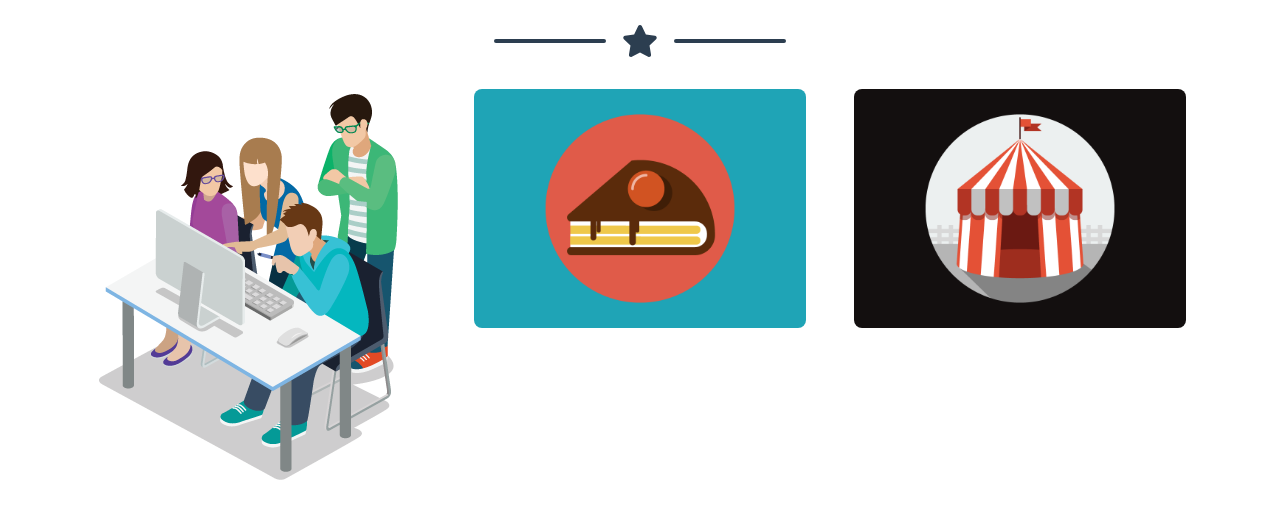
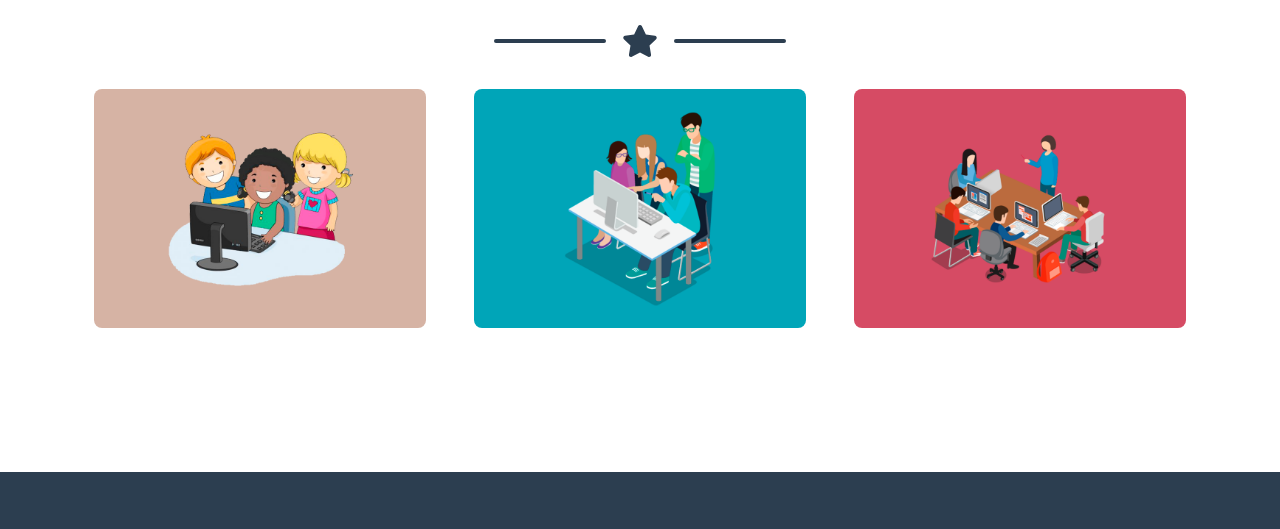
Before and after one commit to javihen/Virtua-Tareas, a plain HTML site: page index.html in a window 1280 px wide. Shown: the part 978-1507 px from the top of the page. Drawn offline with nearby package versions, Linux system fonts and the light colour scheme.

Commit message:
cambio de imagenes

```diff
--- a/index.html
+++ b/index.html
@@ -76,7 +76,7 @@
                             <div class="portfolio-item-caption-content text-center text-white"><i
                                     class="fas fa-plus fa-3x"></i></div>
                         </div>
-                        <img class="img-fluid" src="assets/img/portfolio/jovenes_comutacion.png" alt="" />
+                        <img class="img-fluid" src="assets/img/portfolio/primaria.png" alt="" />
                     </div>
                 </div>
                 <!-- Portfolio Item 2-->
@@ -84,10 +84,9 @@
                     <div class="portfolio-item mx-auto" data-toggle="modal" data-target="#portfolioModal2">
                         <div
                             class="portfolio-item-caption d-flex align-items-center justify-content-center h-100 w-100">
-                            <div class="portfolio-item-caption-content text-center text-white"><i
-                                    class="fas fa-plus fa-3x"></i></div>
+                            <div class="portfolio-item-caption-content text-center text-white">Primaria Comunitaria Vocacional</div>
                         </div>
-                        <img class="img-fluid" src="assets/img/portfolio/cake.png" alt="" />
+                        <img class="img-fluid" src="assets/img/portfolio/secundaria.png" alt="" />
                     </div>
                 </div>
                 <!-- Portfolio Item 3-->
@@ -98,10 +97,10 @@
                             <div class="portfolio-item-caption-content text-center text-white"><i
                                     class="fas fa-plus fa-3x"></i></div>
                         </div>
-                        <img class="img-fluid" src="assets/img/portfolio/circus.png" alt="" />
+                        <img class="img-fluid" src="assets/img/portfolio/especialidad.png" alt="" />
                     </div>
                 </div>
-                <!-- Portfolio Item 4-->
+                <!-- Portfolio Item 4
                 <div class="col-md-6 col-lg-4 mb-5 mb-lg-0">
                     <div class="portfolio-item mx-auto" data-toggle="modal" data-target="#portfolioModal4">
                         <div
@@ -111,8 +110,8 @@
                         </div>
                         <img class="img-fluid" src="assets/img/portfolio/game.png" alt="" />
                     </div>
-                </div>
-                <!-- Portfolio Item 5-->
+                </div>-->
+                <!-- Portfolio Item 5
                 <div class="col-md-6 col-lg-4 mb-5 mb-md-0">
                     <div class="portfolio-item mx-auto" data-toggle="modal" data-target="#portfolioModal5">
                         <div
@@ -122,8 +121,8 @@
                         </div>
                         <img class="img-fluid" src="assets/img/portfolio/safe.png" alt="" />
                     </div>
-                </div>
-                <!-- Portfolio Item 6-->
+                </div>-->
+                <!-- Portfolio Item 6
                 <div class="col-md-6 col-lg-4">
                     <div class="portfolio-item mx-auto" data-toggle="modal" data-target="#portfolioModal6">
                         <div
@@ -133,7 +132,7 @@
                         </div>
                         <img class="img-fluid" src="assets/img/portfolio/submarine.png" alt="" />
                     </div>
-                </div>
+                </div>-->
             </div>
         </div>
     </section>
```
Also changed, not shown: assets/img/portfolio/especialidad.png (added), assets/img/portfolio/primaria.png (added), assets/img/portfolio/secundaria.png (added).
